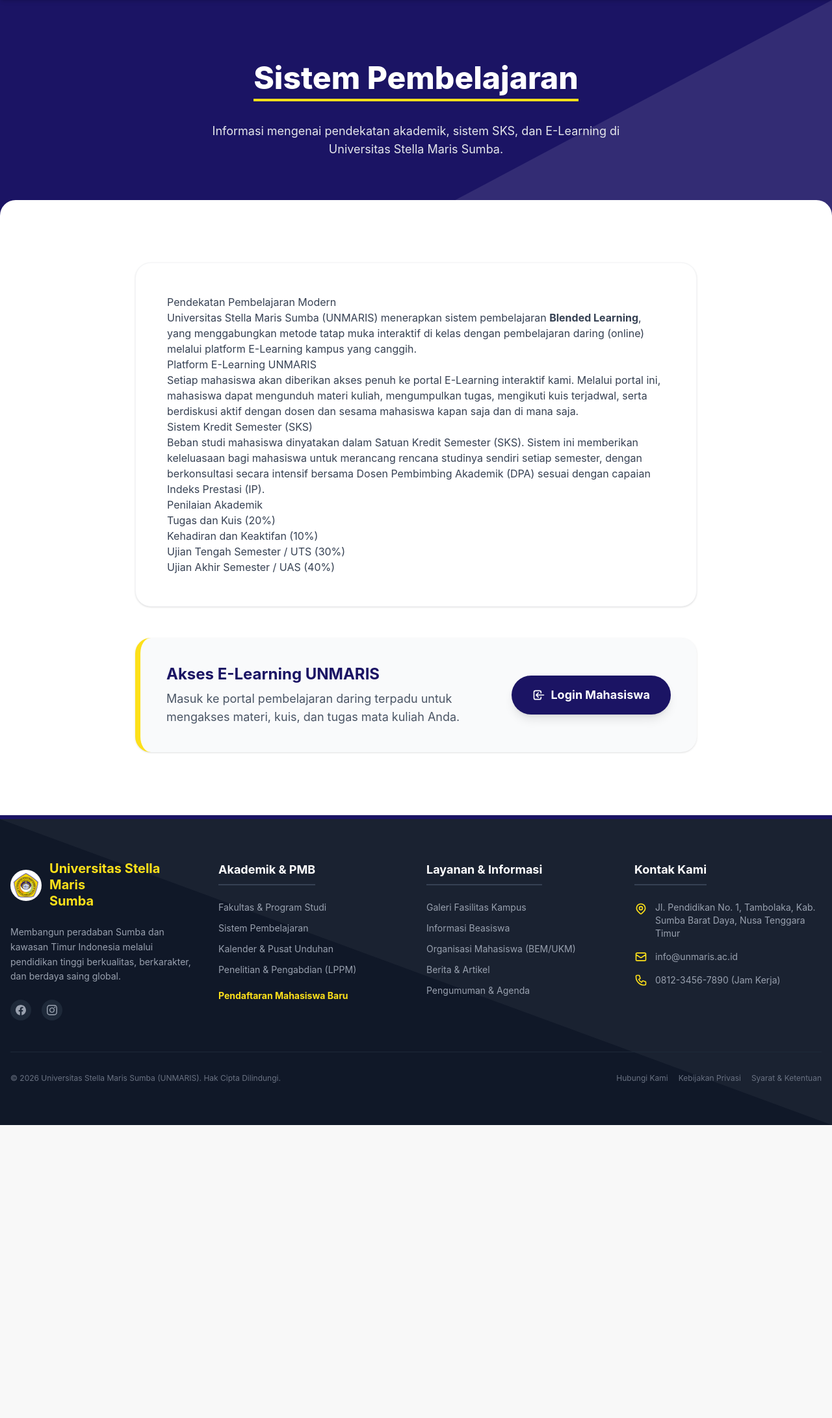
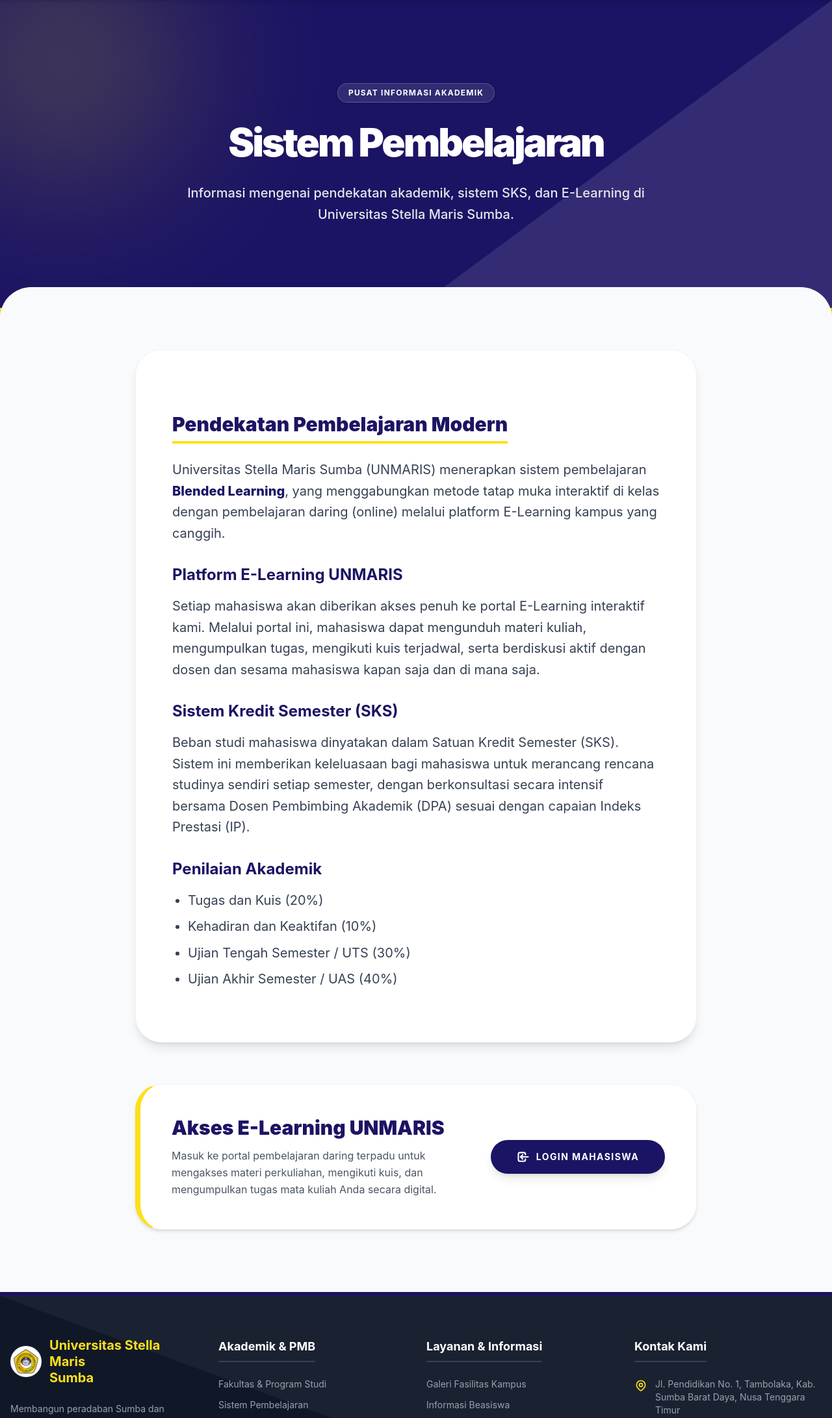
Before and after one commit to nanutechsolution/unmaris-website, a Laravel app: page /akademik/sistem-pembelajaran in a window 1280 px wide. Shown: the part 76-2259 px from the top of the page at 65% size. Before the commit the page ends 1808 px from the top, so only its background shows below. Run offline with Laravel 12, Linux system fonts and the light colour scheme; data comes from the database, SQL or seed files in the repository; data that the repository does not hold is empty; style sheets or scripts are compiled from the project's sources; parts of the project's set-up code (start-up, migrations or seed data) failed here and were passed over; some libraries are stand-ins or nearby versions.

Commit message:
Update akademik-sistem.blade.php

```diff
--- a/resources/views/pages/akademik-sistem.blade.php
+++ b/resources/views/pages/akademik-sistem.blade.php
@@ -1,58 +1,74 @@
 <x-layouts.app :title="$page->title . ' - UNMARIS'" :description="$page->meta_description">
 
-    <!-- Header Section -->
-    <section class="bg-unmaris-blue text-white py-16 md:py-24 relative overflow-hidden">
+    <!-- Header Section (Mobile First & Premium) -->
+    <section class="bg-unmaris-blue text-white py-16 md:py-24 lg:py-32 relative overflow-hidden border-b-8 border-unmaris-yellow">
         <!-- Elemen Dekoratif -->
         <div class="absolute inset-0 opacity-10">
-            <svg class="absolute right-0 top-0 h-full w-1/2" viewBox="0 0 100 100" preserveAspectRatio="none" fill="currentColor">
+            <svg class="absolute right-0 top-0 h-full w-full md:w-1/2" viewBox="0 0 100 100" preserveAspectRatio="none" fill="currentColor">
                 <polygon points="0,100 100,0 100,100" />
             </svg>
         </div>
+        <div class="absolute -top-24 -left-24 w-64 h-64 md:w-96 md:h-96 bg-unmaris-yellow rounded-full blur-[80px] md:blur-[120px] opacity-20 z-0 pointer-events-none"></div>
 
         <div class="container mx-auto px-4 text-center relative z-10">
-            <h1 class="text-4xl md:text-5xl font-extrabold mb-4 border-b-4 border-unmaris-yellow inline-block pb-2">{{ $page->title }}</h1>
-            <p class="text-lg text-gray-200 max-w-2xl mx-auto mt-4">{{ $page->meta_description }}</p>
+            <span class="inline-block py-1 px-3 md:py-1.5 md:px-4 rounded-full bg-white/10 border border-white/20 text-white text-[10px] md:text-xs font-bold tracking-widest uppercase mb-4 md:mb-6 shadow-sm backdrop-blur-sm">Pusat Informasi Akademik</span>
+            <h1 class="text-3xl sm:text-4xl md:text-5xl lg:text-6xl font-black mb-4 md:mb-6 leading-tight tracking-tighter">{{ $page->title }}</h1>
+            <p class="text-sm sm:text-base md:text-lg lg:text-xl text-gray-200 max-w-3xl mx-auto mt-2 md:mt-4 font-medium px-2 leading-relaxed">{{ $page->meta_description }}</p>
         </div>
     </section>
 
     <!-- Content Section -->
-    <section class="py-16 md:py-24 bg-white border-b border-gray-100 relative -mt-8 z-20 rounded-t-3xl">
+    <section class="py-12 md:py-20 lg:py-24 bg-gray-50 min-h-screen relative -mt-8 md:-mt-10 z-20 rounded-t-3xl md:rounded-t-[3rem] shadow-sm">
         <div class="container mx-auto px-4 max-w-4xl">
 
             @if(!empty($page->content['umum']))
-                <div class="bg-white p-8 md:p-12 rounded-3xl shadow-sm border border-gray-100">
+                <div class="bg-white p-6 sm:p-8 md:p-12 lg:p-14 rounded-2xl md:rounded-[2.5rem] shadow-lg border border-gray-100">
                     <!--
-                        Class prose Tailwind akan otomatis mempercantik konten HTML dari database
+                        Penyesuaian Ekstrem Rich Text:
+                        Menggunakan target dinamis [&_tag] untuk memastikan semua format HTML dari admin
+                        ter-render rapi dan konsisten (Bullet point, angka, tabel, dll)
                     -->
-                    <div class="prose prose-lg max-w-none text-gray-700
-                                prose-headings:text-unmaris-blue prose-headings:font-bold
-                                prose-h2:border-b-2 prose-h2:border-unmaris-yellow prose-h2:inline-block prose-h2:pb-2 prose-h2:mt-10 prose-h2:mb-6
-                                prose-h3:text-2xl prose-h3:mt-8 prose-h3:mb-4
-                                prose-p:leading-relaxed prose-p:mb-6
-                                prose-a:text-unmaris-blue hover:prose-a:text-unmaris-yellow
-                                prose-ul:list-disc prose-ul:pl-6 prose-li:marker:text-unmaris-yellow prose-li:font-medium
-                                prose-img:rounded-2xl prose-img:shadow-md">
+                    <div class="text-gray-700 text-base sm:text-lg md:text-xl leading-relaxed
+                                [&_p]:mb-6
+                                [&_ul]:list-disc [&_ul]:pl-6 [&_ul]:mb-6 [&_ul]:space-y-2 marker:[&_ul]:text-unmaris-yellow marker:[&_ul]:text-xl
+                                [&_ol]:list-decimal [&_ol]:pl-6 [&_ol]:mb-6 [&_ol]:space-y-2 marker:[&_ol]:text-unmaris-blue marker:[&_ol]:font-bold
+                                [&_h2]:text-2xl sm:[&_h2]:text-3xl [&_h2]:font-black [&_h2]:text-unmaris-blue [&_h2]:border-b-4 [&_h2]:border-unmaris-yellow [&_h2]:inline-block [&_h2]:pb-2 [&_h2]:mt-10 [&_h2]:mb-6
+                                [&_h3]:text-xl sm:[&_h3]:text-2xl [&_h3]:font-bold [&_h3]:text-unmaris-blue [&_h3]:mt-8 [&_h3]:mb-4
+                                [&_h4]:text-lg sm:[&_h4]:text-xl [&_h4]:font-bold [&_h4]:text-gray-900 [&_h4]:mt-6 [&_h4]:mb-3
+                                [&_strong]:text-unmaris-blue [&_strong]:font-extrabold
+                                [&_a]:text-unmaris-blue [&_a]:font-bold [&_a]:underline hover:[&_a]:text-unmaris-yellow [&_a]:transition-colors
+                                [&_blockquote]:border-l-4 [&_blockquote]:border-unmaris-yellow [&_blockquote]:bg-gray-50 [&_blockquote]:py-4 [&_blockquote]:px-6 [&_blockquote]:rounded-r-2xl [&_blockquote]:italic [&_blockquote]:text-gray-600 [&_blockquote]:mb-6
+                                [&_img]:rounded-2xl [&_img]:shadow-md [&_img]:mx-auto [&_img]:mb-6 [&_img]:max-w-full
+                                [&_table]:w-full [&_table]:border-collapse [&_table]:rounded-xl [&_table]:overflow-hidden [&_table]:mb-6
+                                [&_th]:bg-unmaris-blue [&_th]:text-white [&_th]:p-4 [&_th]:text-left
+                                [&_td]:p-4 [&_td]:border-b [&_td]:border-gray-200 hover:[&_tr]:bg-gray-50">
                         {!! $page->content['umum'] !!}
                     </div>
                 </div>
             @else
                 <!-- Tampilan kosong jika konten umum belum diisi oleh Admin -->
-                <div class="text-center py-20 bg-gray-50 rounded-3xl border border-gray-200 shadow-sm">
-                    <svg class="w-16 h-16 text-gray-300 mx-auto mb-4" fill="none" stroke="currentColor" viewBox="0 0 24 24"><path stroke-linecap="round" stroke-linejoin="round" stroke-width="1.5" d="M9 12h6m-6 4h6m2 5H7a2 2 0 01-2-2V5a2 2 0 012-2h5.586a1 1 0 01.707.293l5.414 5.414a1 1 0 01.293.707V19a2 2 0 01-2 2z"></path></svg>
-                    <h3 class="text-2xl font-bold text-gray-700">Konten Belum Tersedia</h3>
-                    <p class="text-gray-500 mt-2">Halaman sistem pembelajaran sedang dalam tahap penyusunan.</p>
+                <div class="text-center py-20 bg-white rounded-[2rem] border border-gray-100 shadow-sm px-4">
+                    <div class="w-20 h-20 bg-gray-50 rounded-full flex items-center justify-center mx-auto mb-6">
+                        <svg class="w-10 h-10 text-gray-400" fill="none" stroke="currentColor" viewBox="0 0 24 24">
+                            <path stroke-linecap="round" stroke-linejoin="round" stroke-width="1.5" d="M9 12h6m-6 4h6m2 5H7a2 2 0 01-2-2V5a2 2 0 012-2h5.586a1 1 0 01.707.293l5.414 5.414a1 1 0 01.293.707V19a2 2 0 01-2 2z"></path>
+                        </svg>
+                    </div>
+                    <h3 class="text-xl md:text-2xl font-black text-gray-800">Konten Belum Tersedia</h3>
+                    <p class="text-gray-500 mt-2 text-sm md:text-base max-w-md mx-auto">Halaman penjelasan sistem pembelajaran sedang dalam tahap penyusunan oleh pihak akademik.</p>
                 </div>
             @endif
 
             <!-- Quick Links / CTA E-Learning Box -->
-            <div class="mt-12 bg-gray-50 rounded-3xl p-8 md:p-10 flex flex-col md:flex-row items-center justify-between gap-8 border-l-8 border-unmaris-yellow shadow-sm hover:shadow-md transition-shadow">
-                <div class="text-center md:text-left">
-                    <h4 class="text-2xl font-bold text-unmaris-blue mb-2">Akses E-Learning UNMARIS</h4>
-                    <p class="text-gray-600 text-lg">Masuk ke portal pembelajaran daring terpadu untuk mengakses materi, kuis, dan tugas mata kuliah Anda.</p>
+            <div class="mt-10 md:mt-16 bg-white rounded-2xl md:rounded-[2.5rem] p-6 sm:p-8 md:p-12 flex flex-col md:flex-row items-center justify-between gap-6 md:gap-10 border border-gray-100 border-l-8 border-l-unmaris-yellow shadow-md hover:shadow-xl transition-all duration-300 group">
+                <div class="text-center md:text-left w-full">
+                    <h4 class="text-2xl sm:text-3xl font-black text-unmaris-blue mb-3">Akses E-Learning UNMARIS</h4>
+                    <p class="text-gray-600 text-sm sm:text-base leading-relaxed">Masuk ke portal pembelajaran daring terpadu untuk mengakses materi perkuliahan, mengikuti kuis, dan mengumpulkan tugas mata kuliah Anda secara digital.</p>
                 </div>
                 <!-- Ganti href dengan URL portal e-learning kampus Anda nantinya -->
-                <a href="#" class="shrink-0 bg-unmaris-blue text-white px-8 py-4 rounded-full font-bold hover:bg-unmaris-yellow hover:text-unmaris-blue transition-colors shadow-lg text-lg flex items-center">
-                    <svg class="w-5 h-5 mr-2" fill="none" stroke="currentColor" viewBox="0 0 24 24"><path stroke-linecap="round" stroke-linejoin="round" stroke-width="2" d="M11 16l-4-4m0 0l4-4m-4 4h14m-5 4v1a3 3 0 01-3 3H6a3 3 0 01-3-3V7a3 3 0 013-3h7a3 3 0 013 3v1"></path></svg>
+                <a href="https://elearning.unmarissumba.ac.id" target="_blank" class="w-full md:w-auto shrink-0 flex items-center justify-center bg-unmaris-blue text-white px-8 md:px-10 py-4 rounded-full font-bold uppercase tracking-widest text-xs md:text-sm hover:bg-unmaris-yellow hover:text-unmaris-blue transition-all shadow-lg group-hover:scale-105">
+                    <svg class="w-5 h-5 mr-2.5" fill="none" stroke="currentColor" viewBox="0 0 24 24">
+                        <path stroke-linecap="round" stroke-linejoin="round" stroke-width="2.5" d="M11 16l-4-4m0 0l4-4m-4 4h14m-5 4v1a3 3 0 01-3 3H6a3 3 0 01-3-3V7a3 3 0 013-3h7a3 3 0 013 3v1"></path>
+                    </svg>
                     Login Mahasiswa
                 </a>
             </div>
```
